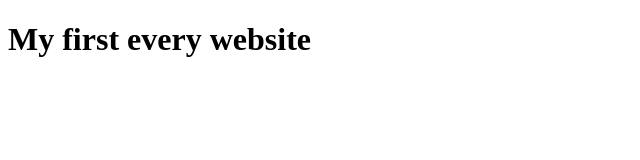
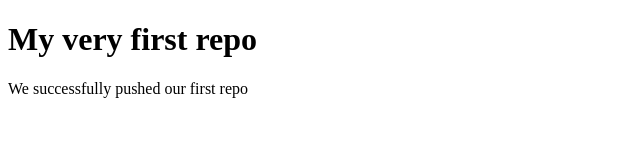
Before and after one commit to arajol/my-first-repo, a plain HTML site: page index.html in a window 1280 px wide. Shown: the whole page, without its empty margins (0-640 px from the left). Drawn offline with Linux system fonts and the light colour scheme.

Commit message:
We do some changes

```diff
--- a/index.html
+++ b/index.html
@@ -6,6 +6,7 @@
     <title>Document</title>
 </head>
 <body>
-    <h1>My first every website</h1>
+    <h1>My very first repo</h1>
+    <p>We successfully pushed our first repo</p>
 </body>
 </html>
```
